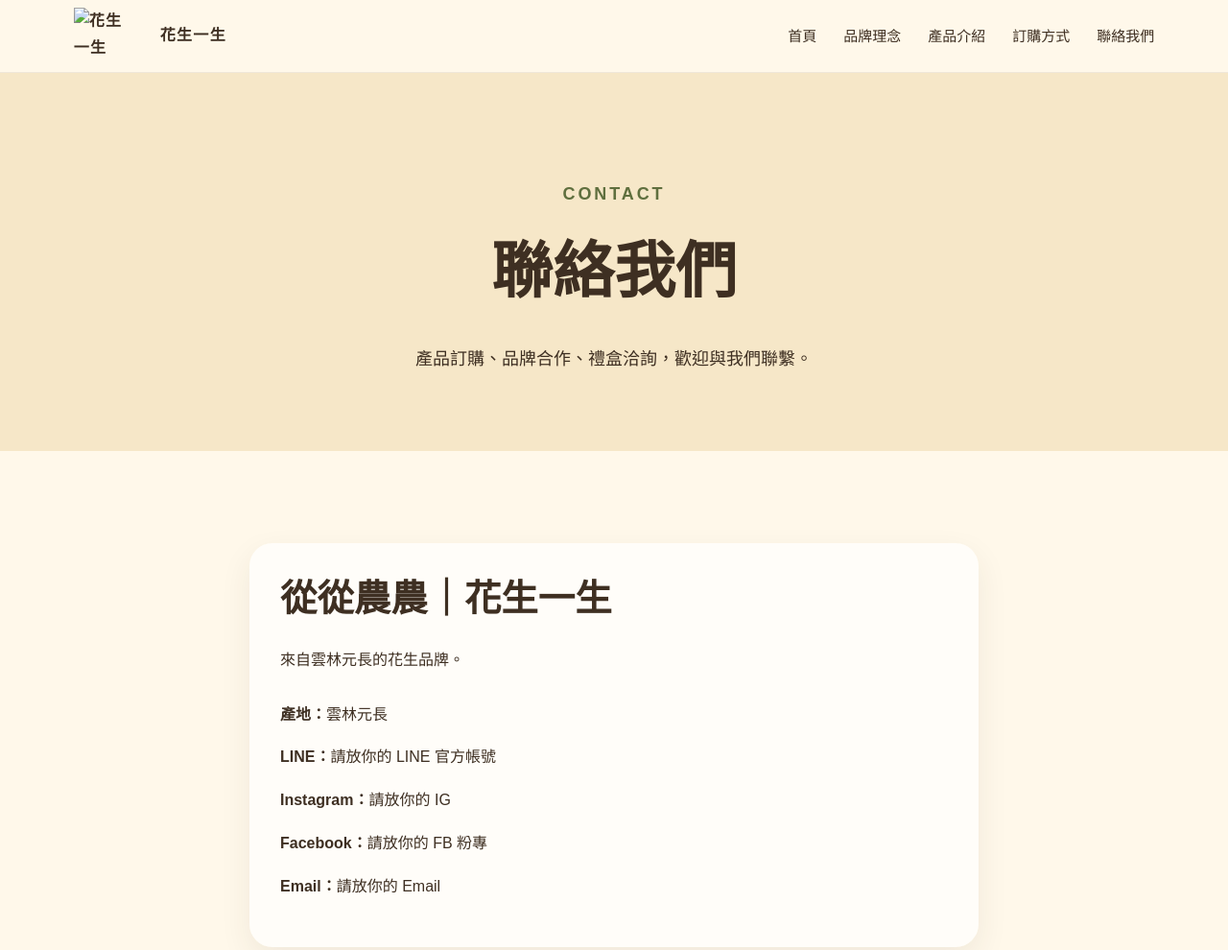
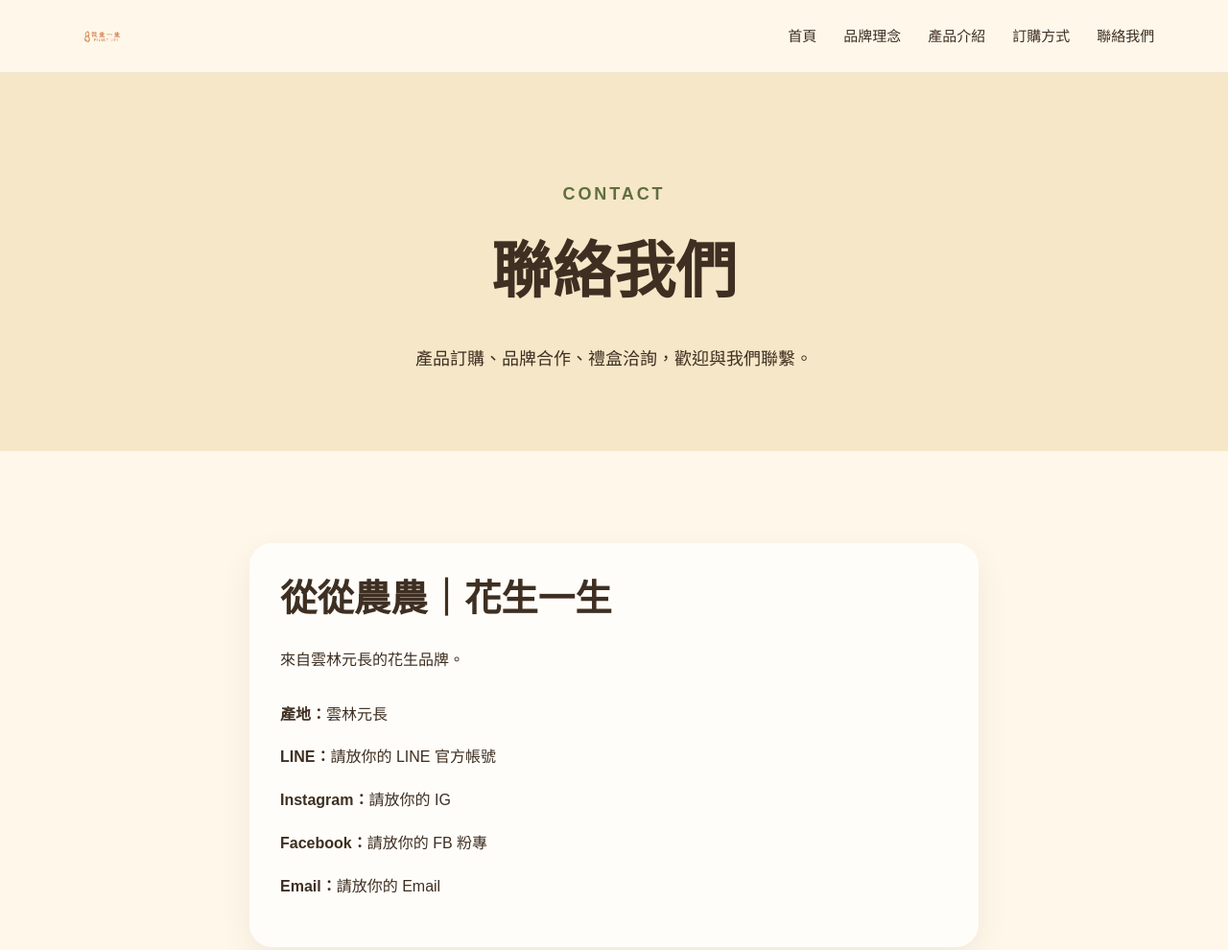
Before and after one commit to slowfarmtw/impeanut.github.io, a plain HTML site: page contact.html in a window 1280 px wide. Shown: the top 990 px of the page at 96% size. Drawn offline with Linux system fonts and the light colour scheme; a script that the page names is missing.

Commit message:
Update contact.html

```diff
--- a/contact.html
+++ b/contact.html
@@ -11,8 +11,7 @@
 
   <header class="site-header">
     <a href="index.html" class="logo-area">
-      <img src="logo.png" alt="花生一生 Logo">
-      <span>花生一生</span>
+      <img src="images/logo.png" alt="花生一生 Logo">
     </a>
 
     <button class="menu-toggle" id="menuToggle">☰</button>
```
